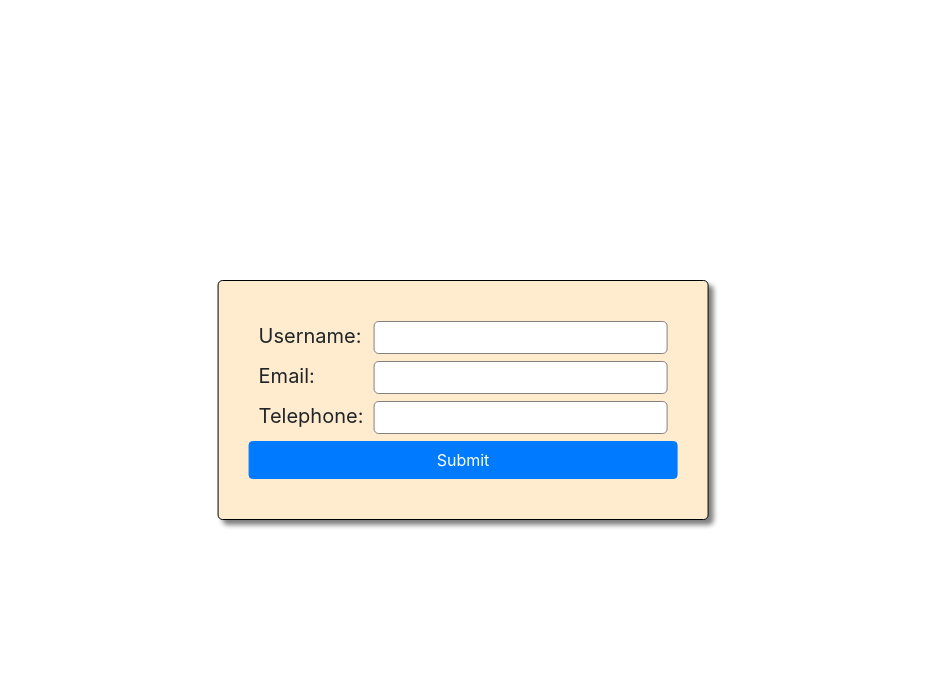
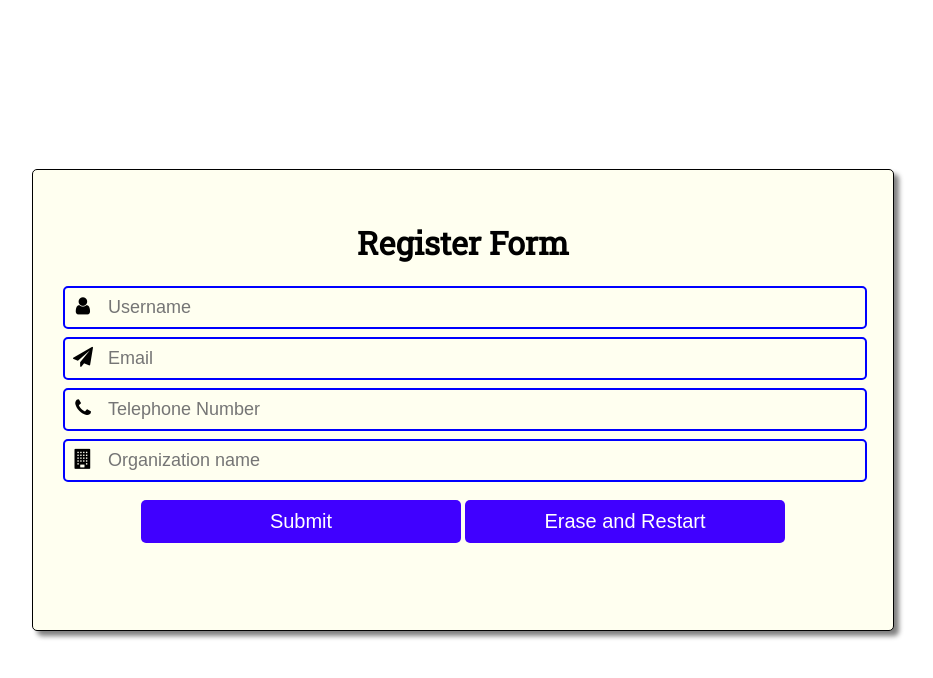
Before and after one commit to cuong160920/WEB-Technology-Homework, a PHP site: page /registerForm.html in a window 1280 px wide. Shown: the top 678 px of the page, without its empty margins (177-1110 px from the left). Run offline with PHP 8.4, Linux system fonts and the light colour scheme.

Commit message:
modified 11.10

```diff
--- a/Week 3/Lap 3/11.10/registerForm.html
+++ b/Week 3/Lap 3/11.10/registerForm.html
@@ -1,31 +1,40 @@
 <!DOCTYPE html>
 <html lang="en">
+
 <head>
   <meta charset="UTF-8">
   <meta http-equiv="X-UA-Compatible" content="IE=edge">
   <meta name="viewport" content="width=device-width, initial-scale=1.0">
   <link rel="stylesheet" href="style.css">
-    <link rel="stylesheet" href="https://maxcdn.bootstrapcdn.com/bootstrap/4.5.2/css/bootstrap.min.css">
+  <!-- <link rel="stylesheet" href="https://maxcdn.bootstrapcdn.com/bootstrap/4.5.2/css/bootstrap.min.css"> -->
+  <link href="https://fonts.googleapis.com/css?family=Dancing+Script|Itim|Lobster|Montserrat:500|Noto+Serif|Nunito|Patrick+Hand|Roboto+Mono:100,100i,300,300i,400,400i,500,500i,700,700i|Roboto+Slab|Saira" rel="stylesheet">
   <script src="https://ajax.googleapis.com/ajax/libs/jquery/3.5.1/jquery.min.js"></script>
   <title>Register Form</title>
 </head>
+
 <body>
   <form id="registerForm">
+    <h1>Register Form</h1>
+    <div class="myForm user">
+      <i class="fa fa-user" aria-hidden="true"></i>
+      <input type="text" name="username" placeholder="Username" id="username" onkeyup="validateUsername()">
+    </div>
+    <div class="myForm email">
+      <i class="fa fa-paper-plane"></i>
+      <input type="text" name="email" id="email" placeholder="Email" onkeyup="validateEmail()">
+    </div>
+    <div class="myForm telephone">
+      <i class="fa fa-phone"></i>
+      <input type="text" name="telephone" id="telephone" placeholder="Telephone Number" onkeyup="validateTelephone()">
+    </div>
+    <div class="myForm organization">
+      <i class="fa fa-building"></i>
+      <input type="text" name="organization" id="organization" placeholder="Organization name">
+    </div>
 
-            <div class="myForm">
-                <span>Username: </span>
-                <input type="text" name="username" id="username" onkeyup="validateUsername()">
-            </div>
-            <div class="myForm">
-                <span>Email: </span>
-                <input type="text" name="email" id="email" onkeyup="validateEmail()">
-            </div>
-            <div class="myForm">
-                <span>Telephone: </span>
-                <input type="text" name="telephone", id="telephone" onkeyup="validateTelephone()">
-            </div>
     <div class="div-button">
-                <input type="button" class="btn btn-primary" value="Submit" onclick="notification()">
+      <input type="button" class="btn" value="Submit" onclick="notification()">
+      <input type="reset" class="btn" value="Erase and Restart">
     </div>
   </form>
   </div>
@@ -40,19 +49,12 @@
 
   var validateUsername = () => {
     var usernameCheck = new RegExp(/^[a-z][a-z]+\d*$|^[a-z]\d\d+$/i);
-        if(usernameCheck.test(myForm.username.value)) {
-            // let div = document.createElement('div');
-            // let strong = document.createElement('strong');
-            // strong.innerText = "Valid Username";
-            // div.classList.add('alert')
-            // div.classList.add('alert-success')
-            // div.append(strong);
-
-            // mess.append(div)
-            $('#username').css('background-color', 'greenyellow');
+    if (usernameCheck.test(myForm.username.value)) {
+      // document.querySelector('user').style.border = '2px solid #01DF3A';
+      $('.user').css('border', '2px solid #01DF3A');
       messUser = "";
     } else {
-            $('#username').css('background-color', 'red');
+      $('.user').css('border', '2px solid red');
       messUser = "Invalid Username!";
     }
   }
@@ -60,39 +62,39 @@
   var validateEmail = () => {
     var emailCheck = new RegExp(/^[a-zA-Z0-9.!#$%&'*+/=?^_`{|}~-]+@[a-zA-Z0-9-]+(?:\.[a-zA-Z0-9-]+)*$/);
 
-        if(emailCheck.test(myForm.email.value)) {
-            $('#email').css('background-color', 'greenyellow');
+    if (emailCheck.test(myForm.email.value)) {
+      $('.email').css('border', '2px solid #01DF3A');
       messEmail = "";
     } else {
-            $('#email').css('background-color', 'red');
+      $('.email').css('border', '2px solid red');
       messEmail = "Invalid Email!";
     }
   }
   var validateTelephone = () => {
     var telephoneCheck = new RegExp(/^[\+]?[(]?[0-9]{3}[)]?[-\s\.]?[0-9]{3}[-\s\.]?[0-9]{4,6}$/im);
 
-        if(telephoneCheck.test(myForm.telephone.value)) {
-            $('#telephone').css('background-color', 'greenyellow');
+    if (telephoneCheck.test(myForm.telephone.value)) {
+      $('.telephone').css('border', '2px solid #01DF3A');
       messTele = "";
     } else {
-            $('#telephone').css('background-color', 'red');
-            messTele = "Invalid Telephone!" ;
+      $('.telephone').css('border', '2px solid red');
+      messTele = "Invalid Telephone!";
     }
     console.log(messTele);
   }
 
   var notification = () => {
-        if(messUser != "" ) {
+    if (messUser != "") {
       message += messUser + "\n";
     }
-        if(messEmail != "" ) {
+    if (messEmail != "") {
       message += messEmail + "\n";
     }
-        if(messTele != "" ) {
+    if (messTele != "") {
       message += messTele + "\n";
     }
 
-        if(message == "") {
+    if (message == "") {
       message = "Valid infomation!!!";
       alert(message);
       message = "";
@@ -104,4 +106,5 @@
   };
 
 </script>
+
 </html>
--- a/Week 3/Lap 3/11.10/style.css
+++ b/Week 3/Lap 3/11.10/style.css
@@ -1,6 +1,8 @@
-body ul {
+@import "https://stackpath.bootstrapcdn.com/font-awesome/4.7.0/css/font-awesome.min.css";
+body {
     margin: 0;
     padding: 0;
+    background-size: cover;
 }
 
 form {
@@ -11,14 +13,35 @@ form {
     border: 1px solid black;
     padding: 30px;
     border-radius: 5px;
-    background-color: blanchedalmond;
+    background-color: rgb(255,255,240);
     box-shadow: 5px 5px 5px grey;
+    width: 800px;
+    height: 400px;
+    text-align: center;
+}
+
+form h1 {
+    font-family: 'Roboto Slab', serif;
+}
+
+i{
+    width: 26px;
+    text-align: center;
+    float: left;
+    margin: 0 0 0 5px;
 }
 
 .myForm {
-    margin: 10px;
     outline: none;
-    font-size: 18px;
+    font-size: 20px;
+    overflow: hidden;
+    border: 2px solid blue;
+    border-radius: 5px;
+    width: 100%;
+    overflow: hidden;
+    font-size: 20px;
+    padding: 8px 0;
+    margin: 8px 0;
 }
 
 span {
@@ -29,28 +52,36 @@ li {
     list-style: none;
 }
 
-#username, #email, #telephone {
-    float: right;
+#username, #email, #telephone, #organization {
+
+
+    border: none;
+    outline: none;
+    background: none;
+    color: black;
     font-size: 18px;
-    margin-left: 10px;
-    border: 1px solid gray;
-    border-radius: 5px;
-    padding: 2px;
+    width: 80%;
+    float: left;
+    margin: 0 10px;
+}
 
+#username:hover {
+    background-color: none;
 }
 
 .btn {
     font-size: 20px;
     padding: 10px;
-    width: 100%;
-    margin-bottom: 10px;
+    width: 40%;
+    margin-top: 10px;
     cursor: pointer;
+    color: white;
+    border: none;
+    outline: none;
+    border-radius: 5px;
+    background-color: #4000FF;
 }
 
-input:focus {
-    background-color: greenyellow;
+.btn:hover {
+    background-color: #0101DF;
 }
-
-.div-btn button{
-    margin-top: 20px;
-}
```
Lines whose indentation alone changed are shown as unchanged.
